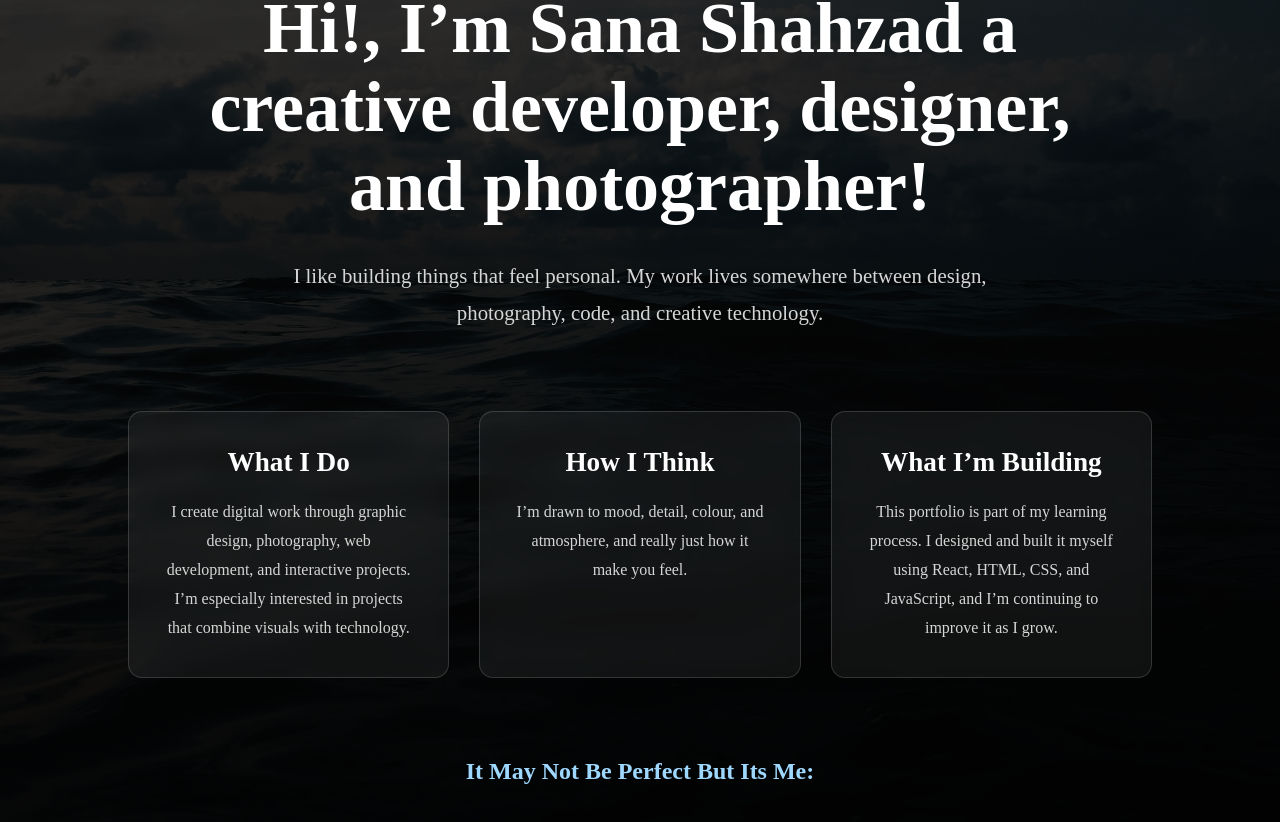
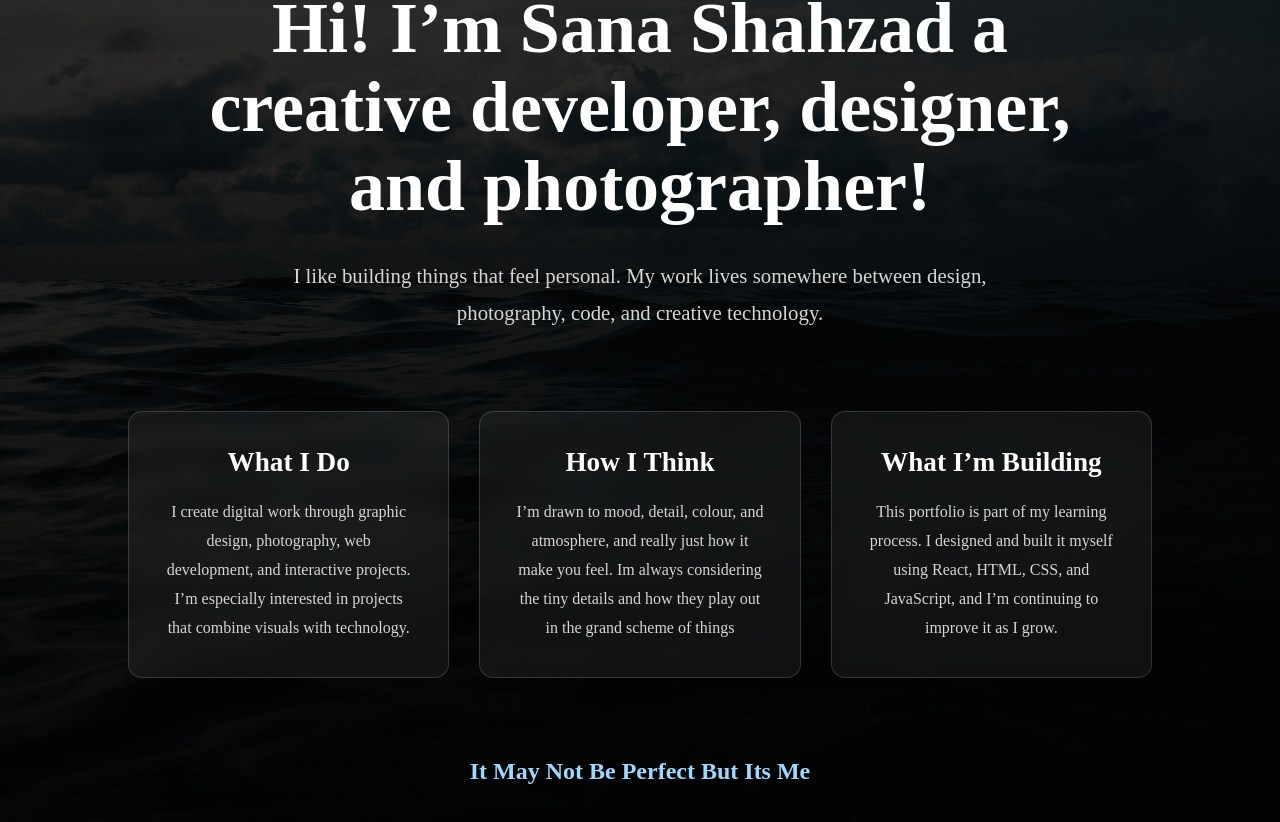
Before and after one commit to sunqn05/sana_shahzad, a React (Create React App) app: page /about in a window 1280 px wide. Shown: the part 268-1090 px from the top of the page. Built offline with nearby package versions, Linux system fonts and the light colour scheme.

Commit message:
slight fix

```diff
--- a/src/components/pages/About.js
+++ b/src/components/pages/About.js
@@ -9,7 +9,7 @@ function About() {
         <p className='about-label'>ABOUT ME</p>
 
         <h1>
-          Hi!, I’m Sana Shahzad a creative developer, designer, and photographer!
+          Hi! I’m Sana Shahzad a creative developer, designer, and photographer!
         </h1>
 
         <p className='about-intro'>
@@ -33,7 +33,8 @@ function About() {
           <h2>How I Think</h2>
           <p>
             I’m drawn to mood, detail, colour, and atmosphere,
-            and really just how it make you feel.
+            and really just how it make you feel. Im always considering
+            the tiny details and how they play out in the grand scheme of things
           </p>
         </div>
 
@@ -48,7 +49,7 @@ function About() {
       </section>
 
       <section className='about-footer-note'>
-        <h2>It May Not Be Perfect But Its Me:</h2>
+        <h2>It May Not Be Perfect But Its Me</h2>
       </section>
     </div>
   );
```
